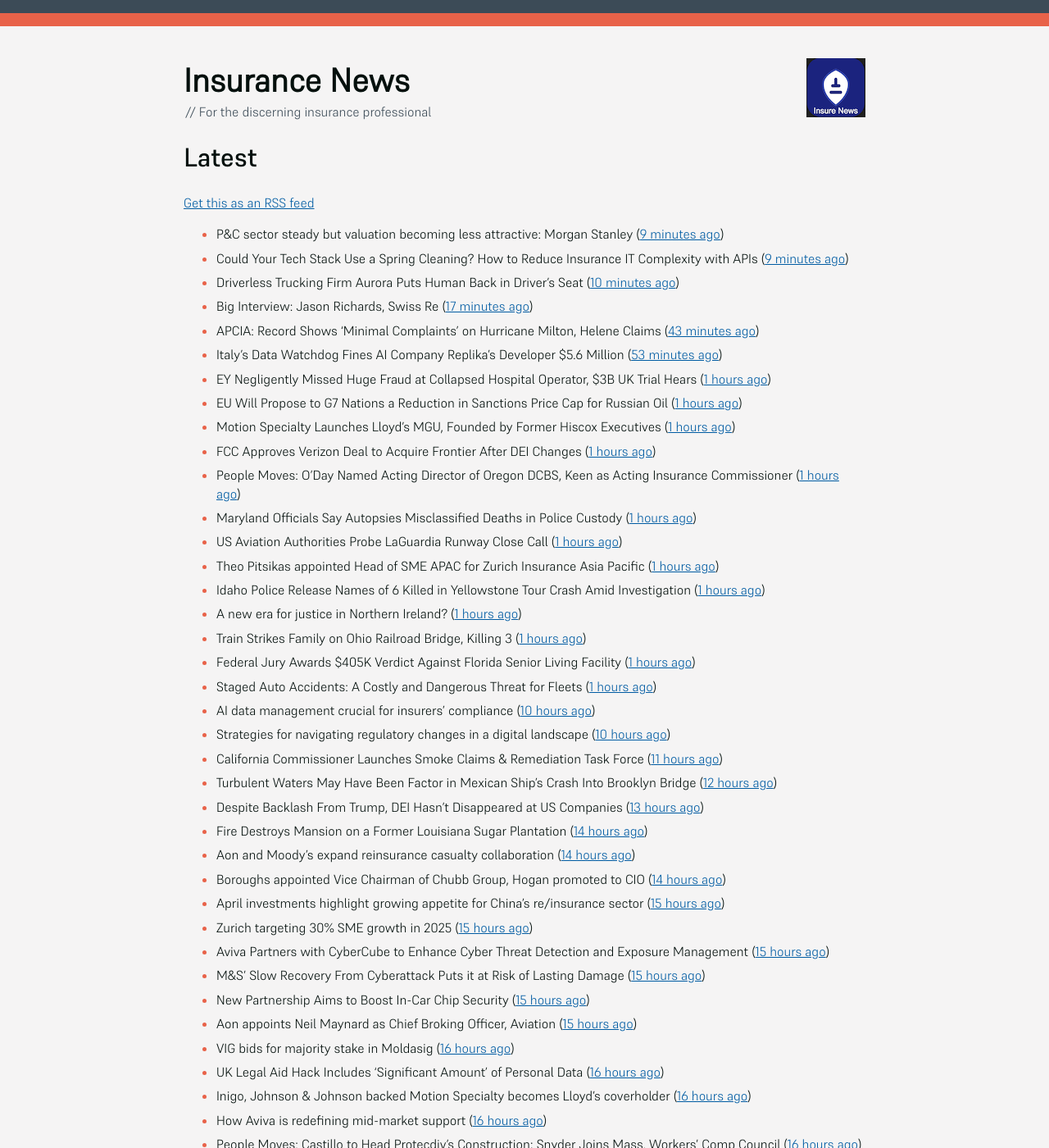
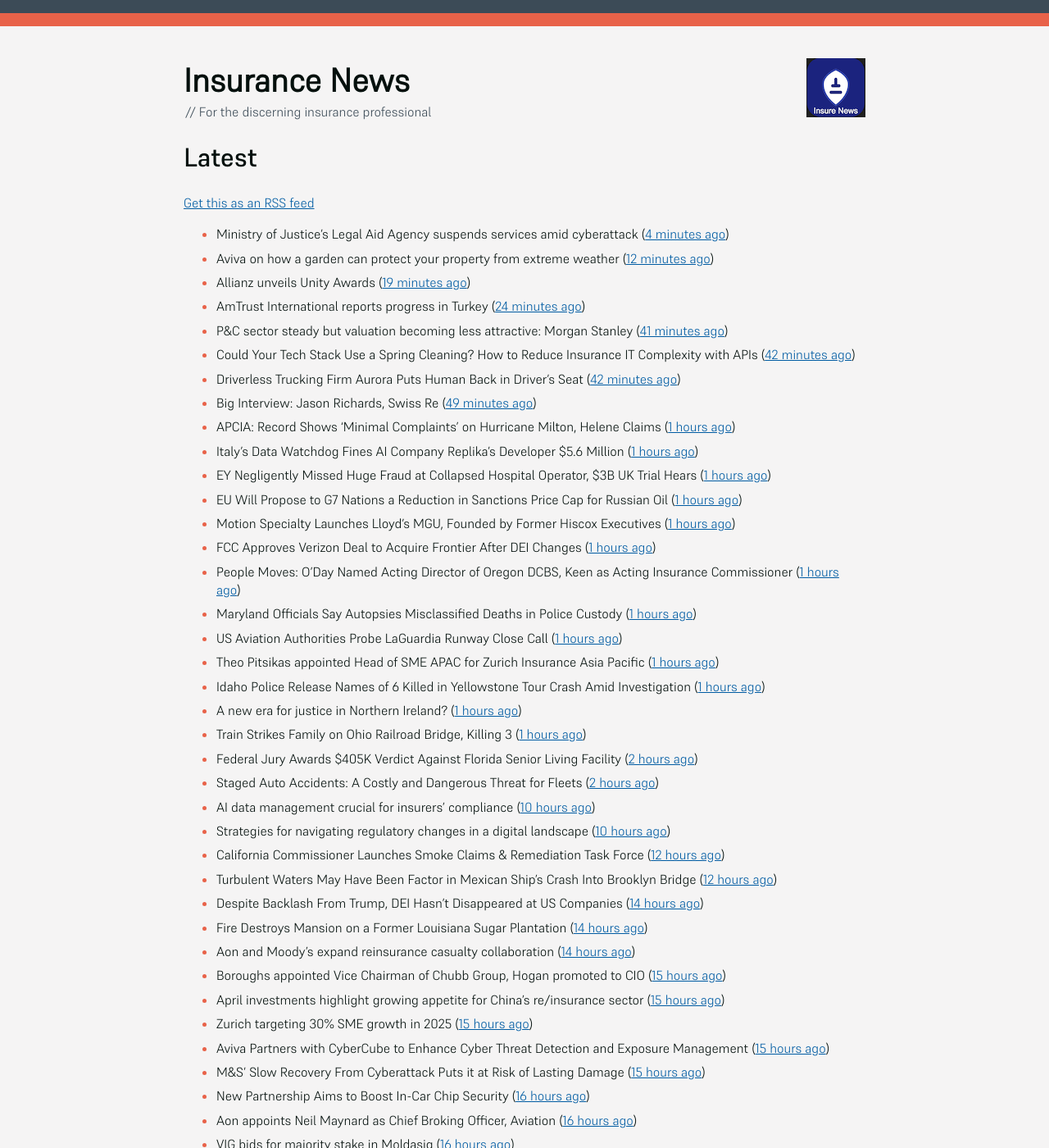
Before and after one commit to mat-0/feeds.thechels.uk, a Jekyll site: the page built from index.md, in a window 1280 px wide and 1400 px high. Shown: the whole window at 82% size. Built offline with Jekyll 4.4.1, drawn with Linux system fonts in a browser that asks for light colours; some of the changed text lies outside the part shown.

Commit message:
New Feed

```diff
--- a/index.md
+++ b/index.md
@@ -8,12 +8,16 @@ description: Latest Updates
 [Get this as an RSS feed](/feed.rss)
 
 <!-- news_marker starts -->
-- P&C sector steady but valuation becoming less attractive: Morgan Stanley ([9 minutes ago](https://www.reinsurancene.ws/pc-sector-steady-but-valuation-becoming-less-attractive-morgan-stanley/))
-- Could Your Tech Stack Use a Spring Cleaning? How to Reduce Insurance IT Complexity with APIs ([9 minutes ago](https://www.insurancejournal.com/blogs/agentsync/2025/05/20/822951.htm))
-- Driverless Trucking Firm Aurora Puts Human Back in Driver’s Seat ([10 minutes ago](https://www.insurancejournal.com/news/southcentral/2025/05/20/824443.htm))
-- Big Interview: Jason Richards, Swiss Re ([17 minutes ago](https://www.postonline.co.uk/reinsurance/7957541/big-interview-jason-richards-swiss-re))
-- APCIA: Record Shows ‘Minimal Complaints’ on Hurricane Milton, Helene Claims ([43 minutes ago](https://www.insurancejournal.com/news/national/2025/05/20/824364.htm))
-- Italy’s Data Watchdog Fines AI Company Replika’s Developer $5.6 Million ([53 minutes ago](https://www.insurancejournal.com/news/international/2025/05/20/824403.htm))
+- Ministry of Justice's Legal Aid Agency suspends services amid cyberattack ([4 minutes ago](https://www.insurancebusinessmag.com/uk/news/cyber/ministry-of-justices-legal-aid-agency-suspends-services-amid-cyberattack-536241.aspx))
+- Aviva on how a garden can protect your property from extreme weather ([12 minutes ago](https://www.insurancebusinessmag.com/uk/news/property-insurance/aviva-on-how-a-garden-can-protect-your-property-from-extreme-weather-536238.aspx))
+- Allianz unveils Unity Awards ([19 minutes ago](https://www.insurancebusinessmag.com/uk/news/breaking-news/allianz-unveils-unity-awards-536237.aspx))
+- AmTrust International reports progress in Turkey ([24 minutes ago](https://www.insurancebusinessmag.com/uk/news/breaking-news/amtrust-international-reports-progress-in-turkey-536236.aspx))
+- P&C sector steady but valuation becoming less attractive: Morgan Stanley ([41 minutes ago](https://www.reinsurancene.ws/pc-sector-steady-but-valuation-becoming-less-attractive-morgan-stanley/))
+- Could Your Tech Stack Use a Spring Cleaning? How to Reduce Insurance IT Complexity with APIs ([42 minutes ago](https://www.insurancejournal.com/blogs/agentsync/2025/05/20/822951.htm))
+- Driverless Trucking Firm Aurora Puts Human Back in Driver’s Seat ([42 minutes ago](https://www.insurancejournal.com/news/southcentral/2025/05/20/824443.htm))
+- Big Interview: Jason Richards, Swiss Re ([49 minutes ago](https://www.postonline.co.uk/reinsurance/7957541/big-interview-jason-richards-swiss-re))
+- APCIA: Record Shows ‘Minimal Complaints’ on Hurricane Milton, Helene Claims ([1 hours ago](https://www.insurancejournal.com/news/national/2025/05/20/824364.htm))
+- Italy’s Data Watchdog Fines AI Company Replika’s Developer $5.6 Million ([1 hours ago](https://www.insurancejournal.com/news/international/2025/05/20/824403.htm))
 - EY Negligently Missed Huge Fraud at Collapsed Hospital Operator, $3B UK Trial Hears ([1 hours ago](https://www.insurancejournal.com/news/international/2025/05/20/824369.htm))
 - EU Will Propose to G7 Nations a Reduction in Sanctions Price Cap for Russian Oil ([1 hours ago](https://www.insurancejournal.com/news/international/2025/05/20/824398.htm))
 - Motion Specialty Launches Lloyd’s MGU, Founded by Former Hiscox Executives ([1 hours ago](https://www.insurancejournal.com/news/international/2025/05/20/824409.htm))
@@ -25,36 +29,36 @@ description: Latest Updates
 - Idaho Police Release Names of 6 Killed in Yellowstone Tour Crash Amid Investigation ([1 hours ago](https://www.insurancejournal.com/news/west/2025/05/20/824420.htm))
 - A new era for justice in Northern Ireland? ([1 hours ago](https://www.postonline.co.uk/claims/7957782/a-new-era-for-justice-in-northern-ireland))
 - Train Strikes Family on Ohio Railroad Bridge, Killing 3 ([1 hours ago](https://www.insurancejournal.com/news/midwest/2025/05/20/824453.htm))
-- Federal Jury Awards $405K Verdict Against Florida Senior Living Facility ([1 hours ago](https://www.insurancejournal.com/news/southeast/2025/05/20/824447.htm))
-- Staged Auto Accidents: A Costly and Dangerous Threat for Fleets ([1 hours ago](https://www.insurancejournal.com/blogs/iat/2025/05/20/822221.htm))
+- Federal Jury Awards $405K Verdict Against Florida Senior Living Facility ([2 hours ago](https://www.insurancejournal.com/news/southeast/2025/05/20/824447.htm))
+- Staged Auto Accidents: A Costly and Dangerous Threat for Fleets ([2 hours ago](https://www.insurancejournal.com/blogs/iat/2025/05/20/822221.htm))
 - AI data management crucial for insurers' compliance ([10 hours ago](https://www.dig-in.com/news/ai-data-management-crucial-for-insurers-compliance))
 - Strategies for navigating regulatory changes in a digital landscape ([10 hours ago](https://www.dig-in.com/opinion/strategies-for-navigating-federal-and-state-regulations))
-- California Commissioner Launches Smoke Claims & Remediation Task Force ([11 hours ago](https://www.insurancejournal.com/news/west/2025/05/19/824395.htm))
+- California Commissioner Launches Smoke Claims & Remediation Task Force ([12 hours ago](https://www.insurancejournal.com/news/west/2025/05/19/824395.htm))
 - Turbulent Waters May Have Been Factor in Mexican Ship’s Crash Into Brooklyn Bridge ([12 hours ago](https://www.insurancejournal.com/news/east/2025/05/19/824334.htm))
-- Despite Backlash From Trump, DEI Hasn’t Disappeared at US Companies ([13 hours ago](https://www.insurancejournal.com/news/national/2025/05/19/824379.htm))
+- Despite Backlash From Trump, DEI Hasn’t Disappeared at US Companies ([14 hours ago](https://www.insurancejournal.com/news/national/2025/05/19/824379.htm))
 - Fire Destroys Mansion on a Former Louisiana Sugar Plantation ([14 hours ago](https://www.insurancejournal.com/news/southcentral/2025/05/19/824378.htm))
 - Aon and Moody’s expand reinsurance casualty collaboration ([14 hours ago](https://www.reinsurancene.ws/aon-and-moodys-expand-reinsurance-casualty-collaboration/))
-- Boroughs appointed Vice Chairman of Chubb Group, Hogan promoted to CIO ([14 hours ago](https://www.reinsurancene.ws/boroughs-appointed-vice-chairman-of-chubb-group-hogan-promoted-to-cio/))
+- Boroughs appointed Vice Chairman of Chubb Group, Hogan promoted to CIO ([15 hours ago](https://www.reinsurancene.ws/boroughs-appointed-vice-chairman-of-chubb-group-hogan-promoted-to-cio/))
 - April investments highlight growing appetite for China’s re/insurance sector ([15 hours ago](https://www.reinsurancene.ws/april-investments-highlight-growing-appetite-for-chinas-re-insurance-sector/))
 - Zurich targeting 30% SME growth in 2025 ([15 hours ago](https://www.postonline.co.uk/news/7957779/zurich-targeting-30-sme-growth-in-2025))
 - Aviva Partners with CyberCube to Enhance Cyber Threat Detection and Exposure Management ([15 hours ago](https://www.insurtechinsights.com/aviva-partners-with-cybercube-to-enhance-cyber-threat-detection-and-exposure-management/))
 - M&S’ Slow Recovery From Cyberattack Puts it at Risk of Lasting Damage ([15 hours ago](https://www.insurancejournal.com/news/international/2025/05/19/824356.htm))
-- New Partnership Aims to Boost In-Car Chip Security ([15 hours ago](https://insurance-edge.net/2025/05/19/new-partnership-aims-to-boost-in-car-chip-security/))
-- Aon appoints Neil Maynard as Chief Broking Officer, Aviation ([15 hours ago](https://www.reinsurancene.ws/aon-appoints-neil-maynard-as-chief-broking-officer-aviation/))
+- New Partnership Aims to Boost In-Car Chip Security ([16 hours ago](https://insurance-edge.net/2025/05/19/new-partnership-aims-to-boost-in-car-chip-security/))
+- Aon appoints Neil Maynard as Chief Broking Officer, Aviation ([16 hours ago](https://www.reinsurancene.ws/aon-appoints-neil-maynard-as-chief-broking-officer-aviation/))
 - VIG bids for majority stake in Moldasig ([16 hours ago](https://www.reinsurancene.ws/vig-bids-for-majority-stake-in-moldasig/))
 - UK Legal Aid Hack Includes ‘Significant Amount’ of Personal Data ([16 hours ago](https://www.insurancejournal.com/news/international/2025/05/19/824353.htm))
-- Inigo, Johnson & Johnson backed Motion Specialty becomes Lloyd’s coverholder ([16 hours ago](https://www.reinsurancene.ws/inigo-johnson-johnson-backed-motion-specialty-becomes-lloyds-coverholder/))
-- How Aviva is redefining mid-market support ([16 hours ago](https://www.insurancebusinessmag.com/uk/news/breaking-news/how-aviva-is-redefining-midmarket-support-535375.aspx))
-- People Moves: Castillo to Head Protecdiv’s Construction; Snyder Joins Mass. Workers’ Comp Council ([16 hours ago](https://www.insurancejournal.com/news/east/2025/05/19/823716.htm))
-- Q1 Shows ‘Clear’ Signs of Commercial P/C Softening, Says CIAB ([16 hours ago](https://www.insurancejournal.com/news/national/2025/05/19/824328.htm))
+- Inigo, Johnson & Johnson backed Motion Specialty becomes Lloyd’s coverholder ([17 hours ago](https://www.reinsurancene.ws/inigo-johnson-johnson-backed-motion-specialty-becomes-lloyds-coverholder/))
+- How Aviva is redefining mid-market support ([17 hours ago](https://www.insurancebusinessmag.com/uk/news/breaking-news/how-aviva-is-redefining-midmarket-support-535375.aspx))
+- People Moves: Castillo to Head Protecdiv’s Construction; Snyder Joins Mass. Workers’ Comp Council ([17 hours ago](https://www.insurancejournal.com/news/east/2025/05/19/823716.htm))
+- Q1 Shows ‘Clear’ Signs of Commercial P/C Softening, Says CIAB ([17 hours ago](https://www.insurancejournal.com/news/national/2025/05/19/824328.htm))
 - Severe Weather Leaves at Least 27 Dead, Including 18 in Kentucky ([17 hours ago](https://www.insurancejournal.com/news/southeast/2025/05/19/824341.htm))
 - Aviva Highlights The Loss of Lawns and Gardens ([17 hours ago](https://insurance-edge.net/2025/05/19/aviva-highlights-the-loss-of-lawns-and-gardens/))
 - I’m very positive on where the legacy market is and where it’s going: RiverStone International Group CFO ([17 hours ago](https://www.reinsurancene.ws/im-very-positive-on-where-the-legacy-market-is-and-where-its-going-riverstone-international-group-cfo/))
 - Storms, Tornadoes Hit Kentucky and St. Louis as More Weather Approaches ([17 hours ago](https://www.insurancejournal.com/news/southeast/2025/05/19/824329.htm))
 - TELUS Health Acquires Workplace Options in $500 Million Deal, Accelerates Global Wellbeing Ambitions with GTCR Investment ([17 hours ago](https://www.insurtechinsights.com/telus-health-acquires-workplace-options-in-500-million-deal-accelerates-global-wellbeing-ambitions-with-gtcr-investment/))
-- Canopius adds Zhang as Head of Claims & Chiu as Regional Strategy & Transformation Lead, APAC ([17 hours ago](https://www.reinsurancene.ws/canopius-adds-zhang-as-head-of-claims-chiu-as-regional-strategy-transformation-lead-apac/))
+- Canopius adds Zhang as Head of Claims & Chiu as Regional Strategy & Transformation Lead, APAC ([18 hours ago](https://www.reinsurancene.ws/canopius-adds-zhang-as-head-of-claims-chiu-as-regional-strategy-transformation-lead-apac/))
 - BIBA 2025: Young Broker of The Year ([18 hours ago](https://insurance-edge.net/2025/05/19/biba-2025-young-broker-of-the-year/))
-- Industry reaction to the Law Comission’s will reform report ([18 hours ago](https://ifamagazine.com/industry-reaction-to-the-law-comissions-will-reform-report/))
+- Industry reaction to the Law Comission’s will reform report ([19 hours ago](https://ifamagazine.com/industry-reaction-to-the-law-comissions-will-reform-report/))
 - How can brokers ensure responsible AI usage in insurance operations? ([19 hours ago](https://www.insurancebusinessmag.com/uk/news/technology/how-can-brokers-ensure-responsible-ai-usage-in-insurance-operations-536137.aspx))
 - Allstate Becomes Corporate Partner of Chicago Quantum Exchange to Advance Quantum Computing in Insurance ([19 hours ago](https://www.insurtechinsights.com/allstate-becomes-corporate-partner-of-chicago-quantum-exchange-to-advance-quantum-computing-in-insurance/))
 - Why sustainable repairs and net zero goals are critical for brokers ([19 hours ago](https://www.insurancebusinessmag.com/uk/news/environmental/why-sustainable-repairs-and-net-zero-goals-are-critical-for-brokers-536136.aspx))
@@ -63,17 +67,17 @@ description: Latest Updates
 - Brokers prefer bespoke MGA offerings over general market products – report ([19 hours ago](https://www.insurancebusinessmag.com/uk/news/breaking-news/brokers-prefer-bespoke-mga-offerings-over-general-market-products--report-536134.aspx))
 - UK Govt Offers Snapshot of Digital ID Market: Key Firms, Trends etc. ([19 hours ago](https://insurance-edge.net/2025/05/19/uk-govt-offers-snapshot-of-digital-id-market-key-firms-trends-etc/))
 - New Broker Survey Reveals Demand For Specialist Risk Cover ([19 hours ago](https://insurance-edge.net/2025/05/19/new-broker-survey-reveals-demand-for-specialist-risk-cover/))
-- HDI Global, McLarens announce key leadership appointments ([19 hours ago](https://www.insurancebusinessmag.com/uk/news/breaking-news/hdi-global-mclarens-announce-key-leadership-appointments-536132.aspx))
-- Bestow Announces New Investment Round ([19 hours ago](https://insurance-edge.net/2025/05/19/bestow-announces-new-investment-round/))
+- HDI Global, McLarens announce key leadership appointments ([20 hours ago](https://www.insurancebusinessmag.com/uk/news/breaking-news/hdi-global-mclarens-announce-key-leadership-appointments-536132.aspx))
+- Bestow Announces New Investment Round ([20 hours ago](https://insurance-edge.net/2025/05/19/bestow-announces-new-investment-round/))
 - Allianz invests £750m in three years amid commercial ‘re-platforming’ ([20 hours ago](https://www.postonline.co.uk/news/7957771/allianz-invests-ps750m-in-three-years-amid-commercial-replatforming))
 - Aviva and CyberCube track cyber attackers’ behaviour ([20 hours ago](https://www.postonline.co.uk/news/7957778/aviva-and-cybercube-track-cyber-attackers-behaviour))
-- How does AI figure into insurers' growth plans? ([20 hours ago](https://www.dig-in.com/list/how-does-ai-figure-into-insurers-growth-plans))
+- How does AI figure into insurers' growth plans? ([21 hours ago](https://www.dig-in.com/list/how-does-ai-figure-into-insurers-growth-plans))
 - Sedgwick’s Blunt says lack of future insurance CEOs is ‘our fault’ ([21 hours ago](https://www.postonline.co.uk/news/7957772/sedgwicks-blunt-says-lack-of-future-insurance-ceos-is-our-fault))
-- Insurance figures richer than The King revealed ([21 hours ago](https://www.postonline.co.uk/news/7957777/insurance-figures-richer-than-the-king-revealed))
-- TBIG's Deva Risk acquires David Vaughan & Co ([23 hours ago](https://www.insurancebusinessmag.com/uk/news/breaking-news/tbigs-deva-risk-acquires-david-vaughan-and-co-536120.aspx))
-- Rising gold prices – experts urge homeowners to check insurance ([23 hours ago](https://www.insurancebusinessmag.com/uk/news/property-insurance/rising-gold-prices--experts-urge-homeowners-to-check-insurance-536119.aspx))
-- Motor insurance premiums rise again amid personal injury guidelines ([23 hours ago](https://www.insurancebusinessmag.com/uk/news/auto-motor/motor-insurance-premiums-rise-again-amid-personal-injury-guidelines-536118.aspx))
-- West of England P&I Club sees combined ratio sink ([23 hours ago](https://www.insurancebusinessmag.com/uk/news/marine/west-of-england-pandi-club-sees-combined-ratio-sink-536117.aspx))
+- Insurance figures richer than The King revealed ([22 hours ago](https://www.postonline.co.uk/news/7957777/insurance-figures-richer-than-the-king-revealed))
+- TBIG's Deva Risk acquires David Vaughan & Co ([1 days ago](https://www.insurancebusinessmag.com/uk/news/breaking-news/tbigs-deva-risk-acquires-david-vaughan-and-co-536120.aspx))
+- Rising gold prices – experts urge homeowners to check insurance ([1 days ago](https://www.insurancebusinessmag.com/uk/news/property-insurance/rising-gold-prices--experts-urge-homeowners-to-check-insurance-536119.aspx))
+- Motor insurance premiums rise again amid personal injury guidelines ([1 days ago](https://www.insurancebusinessmag.com/uk/news/auto-motor/motor-insurance-premiums-rise-again-amid-personal-injury-guidelines-536118.aspx))
+- West of England P&I Club sees combined ratio sink ([1 days ago](https://www.insurancebusinessmag.com/uk/news/marine/west-of-england-pandi-club-sees-combined-ratio-sink-536117.aspx))
 - Diary of an Insurer: Gallagher’s Ayshea King ([1 days ago](https://www.postonline.co.uk/broker/7957466/diary-of-an-insurer-gallaghers-ayshea-king))
 - Claims service improves but regional delivery varies ([1 days ago](https://www.postonline.co.uk/claims/7957673/claims-service-improves-but-regional-delivery-varies))
 - How IoT complements Plymouth Rock's coverage strategy ([1 days ago](https://www.dig-in.com/news/plymouth-rock-uses-iot-technology-to-manage-risks))
@@ -91,10 +95,10 @@ description: Latest Updates
 - LMA celebrates claims community achievements at 2025 awards night ([3 days ago](https://www.insurancebusinessmag.com/uk/news/claims/lma-celebrates-claims-community-achievements-at-2025-awards-night-535970.aspx))
 - Yutree MD optimistic for the future of independent brokers ([3 days ago](https://www.postonline.co.uk/news/7957767/yutree-md-optimistic-for-the-future-of-independent-brokers))
 - FCA hopes firms will gain confidence with fewer rules ([3 days ago](https://www.postonline.co.uk/news/7957766/fca-hopes-firms-will-gain-confidence-with-fewer-rules))
-- Consumer Intelligence urges insurers to consider TIC over APR ([3 days ago](https://www.insurancebusinessmag.com/uk/news/auto-motor/consumer-intelligence-urges-insurers-to-consider-tic-over-apr-535940.aspx))
-- BIBA names first female chair ([3 days ago](https://www.insurancebusinessmag.com/uk/news/breaking-news/biba-names-first-female-chair-535939.aspx))
-- Insurance moves: Rokstone, Insurance Advisory, Evolution Claims and AXA XL ([3 days ago](https://www.insurancebusinessmag.com/uk/news/breaking-news/insurance-moves-rokstone-insurance-advisory-evolution-claims-and-axa-xl-535937.aspx))
-- Interest in AI grows but adoption remains limited - LMA ([3 days ago](https://www.insurancebusinessmag.com/uk/news/technology/interest-in-ai-grows-but-adoption-remains-limited--lma-535936.aspx))
+- Consumer Intelligence urges insurers to consider TIC over APR ([4 days ago](https://www.insurancebusinessmag.com/uk/news/auto-motor/consumer-intelligence-urges-insurers-to-consider-tic-over-apr-535940.aspx))
+- BIBA names first female chair ([4 days ago](https://www.insurancebusinessmag.com/uk/news/breaking-news/biba-names-first-female-chair-535939.aspx))
+- Insurance moves: Rokstone, Insurance Advisory, Evolution Claims and AXA XL ([4 days ago](https://www.insurancebusinessmag.com/uk/news/breaking-news/insurance-moves-rokstone-insurance-advisory-evolution-claims-and-axa-xl-535937.aspx))
+- Interest in AI grows but adoption remains limited - LMA ([4 days ago](https://www.insurancebusinessmag.com/uk/news/technology/interest-in-ai-grows-but-adoption-remains-limited--lma-535936.aspx))
 - Penny Black’s Social Diary: Markerstudy’s premiere; iCan’s lassi ([4 days ago](https://www.postonline.co.uk/people/7957568/penny-blacks-social-diary-markerstudys-premiere-icans-lassi))
 - What Tiernan will find in the Lloyd’s CEO in-tray ([4 days ago](https://www.postonline.co.uk/lloydslondon/7957720/what-tiernan-will-find-in-the-lloyds-ceo-in-tray))
 - How insurers can use systemic risk knowledge internally ([4 days ago](https://www.dig-in.com/opinion/how-insurers-can-use-systemic-risk-knowledge-internally))
```
Also changed, not shown: other parts of index.md (+0 -4 lines).
